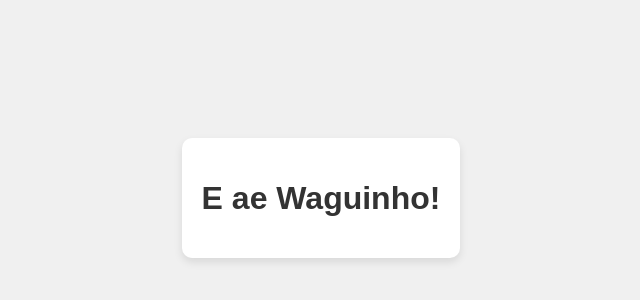
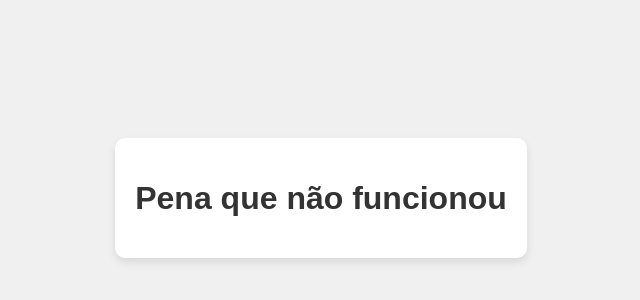
Before and after one commit to ernanesa/testeWagner, a plain HTML site: page index.html in a window 1280 px wide. Shown: the part 202-502 px from the top of the page, without its empty margins (319-959 px from the left). Drawn offline with Linux system fonts and the light colour scheme.

Commit message:
Altera mensagem para 'Pena que não funcionou'

```diff
--- a/index.html
+++ b/index.html
@@ -28,7 +28,7 @@
 </head>
 <body>
     <div class="container">
-        <h1>E ae Waguinho!</h1>
+        <h1>Pena que não funcionou</h1>
     </div>
 </body>
 </html>
```
